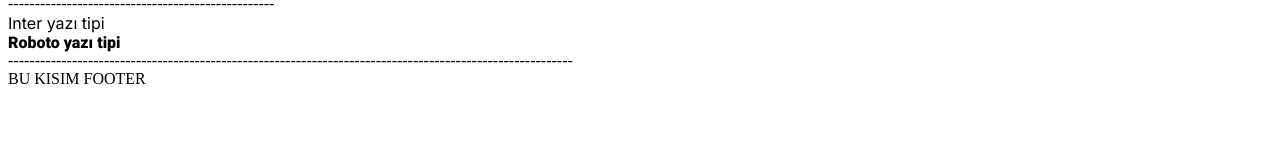
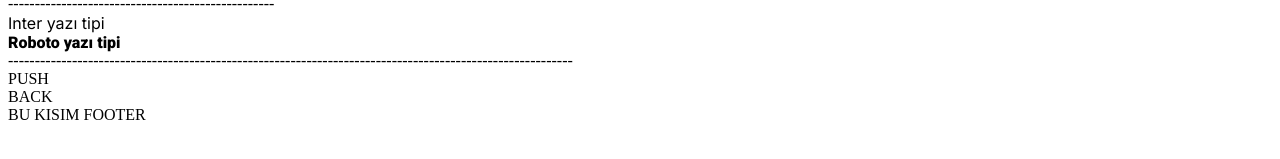
Before and after one commit to erkankolakan/next.js, a Next.js app: page / in a window 1280 px wide. Shown: the part 545-704 px from the top of the page. Built offline with nearby package versions, Linux system fonts and the light colour scheme; no server answers.

Commit message:
useRouter kullanımı öğrenildi

```diff
--- a/app/page.jsx
+++ b/app/page.jsx
@@ -39,7 +39,7 @@ const Page = async() => {
 
   //redirect işlemleri, burdaki amaç belirli birşey olduğu zaman otomatik bir şekilde sayfa yönlendirmesi olması. Mesela bu örnekte nav1 ture olduğu zaman otomatik olarka erkan sayfasına gidecek. Redirectto bir buttona tıklandığı zaman sayfa yönlendirmesi yapmaya kalkarsak hata ile karşılaşırız. Bir buttona tıklandığı zamana yönlendirme işlemleri useRouter altında inceleyeceğiz.
 
-  let nav1 = false;
+  let nav1 = false; //burayı true yaparsam sayfa yüklendiği zaman otomatik bir şekilde erkan sayfasına gider.
 
   if(nav1){
     redirect("/erkan")
@@ -83,6 +83,13 @@ const Page = async() => {
 ----------------------------------------------------------------------------------------------------------
 
 <Trial/>
+
+
+
+
+
+
+
     </>
   )
 }
@@ -218,6 +225,35 @@ server side reading kullanmak istemediğim durumlarda. useClide() parametresini
 
    REDİRECT
   Bunun amacı sayfa üzerinde yönlendirmeler yapmak. Redirect kulanabilemk için sitenin server side de çalışması lazım. Nextjs de zaten bize bunu sağlıyordu. O yüzden bizim işimize yaran bir durum.
+  redirectin  import etmesi aşağıdaki gibi.
+    import { redirect } from 'next/navigation'
+
+*/
+
+/*
+
+  USEROUNTER (bu kısım trial sayfasında anlatıcak)
+Redirect gibi otomatik yönlendirmenin aksine bazi tıklamalar tetiklenmeler sonucu yönlendirme işlemleri için kullanılır.
+Özetle eğer bir butonumuz varsa ve tıklandıktan sonra başka sayfaya yönlendirme yapılamsını istiyorsak useRounter kullanıyoruz.
+İmport etme işlemi redirect gibi " import { useRouter } from 'next/navigation' " şeklinde import edilir.
+
+  useRouter in 4 tane parametresi vardır.
+  push, refresh, back, forvırt
+
+  !!!!!!!!!!!!!!!!!!!!!!!!!!!!!!!!!!!!!!!!!!!!!!!!!!!!!!!!!!!!!!!!!!!!!!!!!!!!!!!!!!!!!!!!!!!!!!!!!!!!!!!!!!!!!!!!!!!!!!!!
+  Eğer ben bir sayfada useRouter kullanacaksam o sayfada clinetside işlemlerini yapılması gerekiyor. Bu oldukça önemlidir.
+  Bir sayfası clientside yapmak da oldukça kolay zaten, sadece sayfanın en üstüne "use client" yazmamız yeterli.
+  !!!!!!!!!!!!!!!!!!!!!!!!!!!!!!!!!!!!!!!!!!!!!!!!!!!!!!!!!!!!!!!!!!!!!!!!!!!!!!!!!!!!!!!!!!!!!!!!!!!!!!!!!!!!!!!!!!!!!!!!
+    push beni farklı bir sayfaya yönlendirir.
+    back aslında geri butonu yönlendirildiğin sayfanan geri geliyorsun.
+    forward bir ileri sayfaya gidiyorsun
+    refresh sayfayı yeniler. Klavyedeki F5 görevini görür.
+
+
+
+
+
+
 
 
 
--- a/app/trial.jsx
+++ b/app/trial.jsx
@@ -1,13 +1,25 @@
+// "use client"  (bunu kapatıığım gibi artık ve console sında artık consola yazdırdıklarım gözükmüyor.)
 "use client"
 import React from 'react'
+import { useRouter } from 'next/navigation'
 
 
 const Trial = () => {
+
+  const routerRed = useRouter();
+
     console.log("trial")
   return (
-    <div>
+   <>
+    {/* push özelliği  */}
+    <div onClick={() => routerRed.push("/erkan")}> PUSH </div>
 
-    </div>
+    {/* back özelliği */}
+    <div onClick={() => routerRed.push()}> BACK </div>
+
+
+
+   </>
   )
 }
 
@@ -15,3 +27,18 @@ export default Trial
 //arık burda yazdırığın parametreler web sayfasında console ekranında gözükücek.
 //Ama bizim en üste bu sayfanın "use client" olduğunu söylememiz gerekiyor.
 //Hangi sayfada gözükmesini istiyorsan o sayfaya bu sayfayı şmport etmen gerekir.
+
+
+
+/*
+useRounter
+  !!!!!!!!!!!!!!!!!!!!!!!!!!!!!!!!!!!!!!!!!!!!!!!!!!!!!!!!!!!!!!!!!!!!!!!!!!!!!!!!!!!!!!!!!!!!!!!!!!!!!!!!!!!!!!!!!!!!!!!!
+  Eğer ben bir sayfada useRouter kullanacaksam o sayfada clinetside işlemlerini yapılması gerekiyor. Bu oldukça önemlidir.
+  Bir sayfası clientside yapmak da oldukça kolay zaten, sadece sayfanın en üstüne "use client" yazmamız yeterli.
+  !!!!!!!!!!!!!!!!!!!!!!!!!!!!!!!!!!!!!!!!!!!!!!!!!!!!!!!!!!!!!!!!!!!!!!!!!!!!!!!!!!!!!!!!!!!!!!!!!!!!!!!!!!!!!!!!!!!!!!!!
+    push beni farklı bir sayfaya yönlendirir.
+    back aslında geri butonu yönlendirildiğin sayfanan geri geliyorsun.
+    forward bir ileri sayfaya gidiyorsun
+    refresh sayfayı yeniler. Klavyedeki F5 görevini görür.
+
+*/
```
